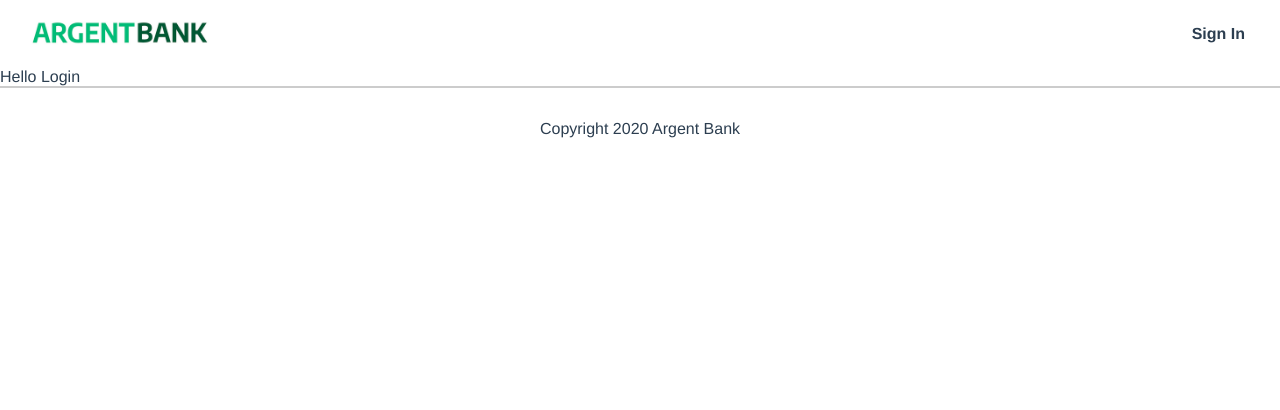
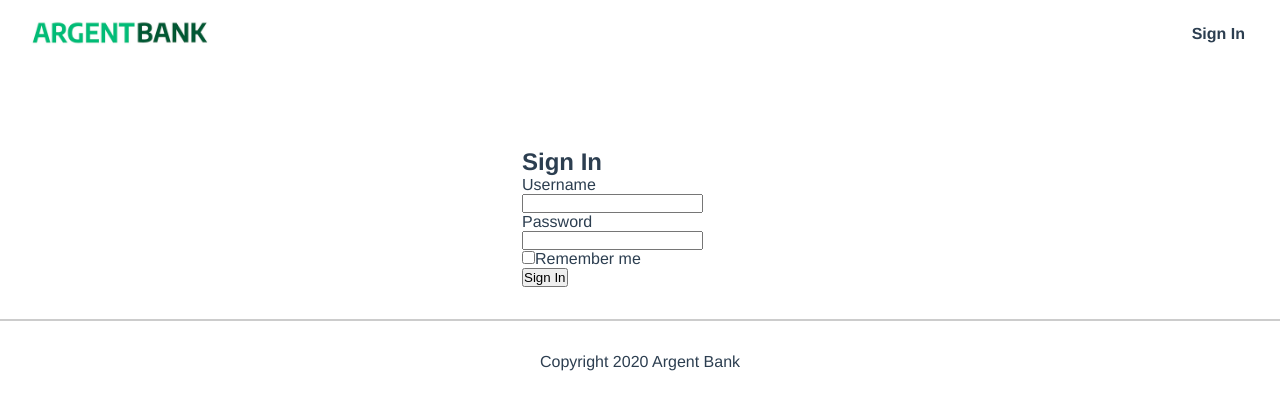
Before and after one commit to Maxb06/argent-bank, a React (Vite) app: page /login in a window 1280 px wide. Shown: the top 410 px of the page. Built offline with nearby package versions, Linux system fonts and the light colour scheme.

Commit message:
style : Sign In page + form

```diff
--- a/src/app/store.js
+++ b/src/app/store.js
@@ -4,6 +4,5 @@ import authReducer from '../features/authSlice';
 export const store = configureStore({
   reducer: {
     auth: authReducer,
-    // Ajout d'autres reducers si besoin
   },
 });
--- /dev/null
+++ b/src/components/FormSignin/FormSignin.jsx
@@ -0,0 +1,61 @@
+import { useForm } from 'react-hook-form';
+import { useDispatch } from 'react-redux';
+import { loginUser } from '../../features/authSlice';
+import { useNavigate } from 'react-router-dom';
+import { yupResolver } from '@hookform/resolvers/yup';
+import * as yup from 'yup';
+import styles from './styles.module.scss';
+
+const schema = yup.object().shape({
+    email: yup.string().email('Please enter a valid email address').required('Please enter an email address'),
+    password: yup.string().required('Please enter your password'),
+});
+
+const FormSignin = () => {
+    const dispatch = useDispatch();
+    const navigate = useNavigate();
+
+    const { register, handleSubmit, setError, clearErrors, formState: { errors, isSubmitting } } = useForm({
+        resolver: yupResolver(schema),
+    });
+
+    const onSubmit = async (data) => {
+        clearErrors();
+        try {
+            await dispatch(loginUser(data)).unwrap();
+            navigate('/user');
+        } catch (error) {
+            console.log(error);
+            setError('generic', { type: 'generic', message: 'Invalid email or password' });
+        }
+    };
+
+    return (
+        <section className={styles.container}>
+            <i className="fa fa-user-circle fa"></i>
+            <h2 className={styles.title}>Sign In</h2>
+            <form onSubmit={handleSubmit(onSubmit)}>
+                <div className={styles.inputWrapper}>
+                    <label htmlFor="email">Username</label>
+                    <input type="email" id="email" {...register('email')} />
+                    {errors.email && <p className={styles.error}>{errors.email.message}</p>}
+                </div>
+                <div className={styles.inputWrapper}>
+                    <label htmlFor="password">Password</label>
+                    <input type="password" id="password" {...register('password')} />
+                    {errors.password && <p className={styles.error}>{errors.password.message}</p>}
+                </div>
+                <div className={styles.inputRemember}>
+                    <input type="checkbox" id="remember-me" {...register('rememberMe')} />
+                    <label htmlFor="remember-me">Remember me</label>
+                </div>
+                {errors.generic && <p className={styles.error}>{errors.generic.message}</p>}
+                <button type="submit" className={styles.signInButton} disabled={isSubmitting}>
+                    Sign In
+                </button>
+            </form>
+        </section>
+    );
+};
+
+export default FormSignin;
--- /dev/null
+++ b/src/components/FormSignin/styles.module.scss
@@ -0,0 +1,51 @@
+.container {
+  background-color: white;
+  width: 300px;
+  margin: 0 auto;
+  margin-top: 3rem;
+  padding: 2rem;
+
+    &__title {
+      margin: 20px 0;
+    }
+
+    .wrapper {
+      display: flex;
+      flex-direction: column;
+      text-align: left;
+      margin-bottom: 15px;
+
+      label {
+        font-weight: 700;
+      }
+
+      input {
+        font-size: 1.2rem;
+        padding: 5px;
+      }
+    }
+
+    .remember {
+      margin-bottom: 15px;
+
+      input {
+        cursor: pointer;
+      }
+
+      label {
+        margin-left: 10px;
+      }
+    }
+
+    .button {
+      width: 100%;
+      font-size: 1.1rem;
+      text-decoration: underline;
+
+    }
+  }
+
+  .error {
+    margin: 5px 0;
+    color: rgb(177, 2, 2);
+  }
--- a/src/features/authSlice.js
+++ b/src/features/authSlice.js
@@ -1,8 +1,23 @@
-import { createSlice } from '@reduxjs/toolkit';
+import { createSlice, createAsyncThunk } from '@reduxjs/toolkit';
+import axios from '../api/axios';
+
+export const loginUser = createAsyncThunk(
+  'auth/loginUser',
+  async (credentials, thunkAPI) => {
+    try {
+      const response = await axios.post('user/login', credentials);
+      const token = response.data.body.token;
+      localStorage.setItem('token', token);
+      return token;
+    } catch (error) {
+      console.log(error);
+      return thunkAPI.rejectWithValue('Invalid email or password');
+    }
+  }
+);
 
 const initialState = {
-  token: null,
-  user: null,
+  token: localStorage.getItem('token') || null,
   status: 'idle',
   error: null,
 };
@@ -11,17 +26,27 @@ const authSlice = createSlice({
   name: 'auth',
   initialState,
   reducers: {
-    loginSuccess(state, action) {
-      state.token = action.payload.token;
-      state.user = action.payload.user;
-    },
     logout(state) {
       state.token = null;
-      state.user = null;
+      localStorage.removeItem('token');
     },
-    // Ajout d'autres actions si besoin
+  },
+  extraReducers: (builder) => {
+    builder
+      .addCase(loginUser.pending, (state) => {
+        state.status = 'loading';
+        state.error = null;
+      })
+      .addCase(loginUser.fulfilled, (state, action) => {
+        state.status = 'succeeded';
+        state.token = action.payload;
+      })
+      .addCase(loginUser.rejected, (state, action) => {
+        state.status = 'failed';
+        state.error = action.payload;
+      });
   },
 });
 
-export const { loginSuccess, logout } = authSlice.actions;
+export const { logout } = authSlice.actions;
 export default authSlice.reducer;
--- a/src/pages/Login.jsx
+++ b/src/pages/Login.jsx
@@ -1,5 +1,11 @@
+import FormSignin from '../components/FormSignin/FormSignin';
+
 const Login = () => {
-    return <p>Hello Login</p>
-}
+  return (
+    <>
+      <FormSignin />
+    </>
+  );
+};
 
 export default Login;
```
Also changed, not shown: src/components/PrivateRoute/PrivateRoute.jsx (added, +14 -0 lines).
